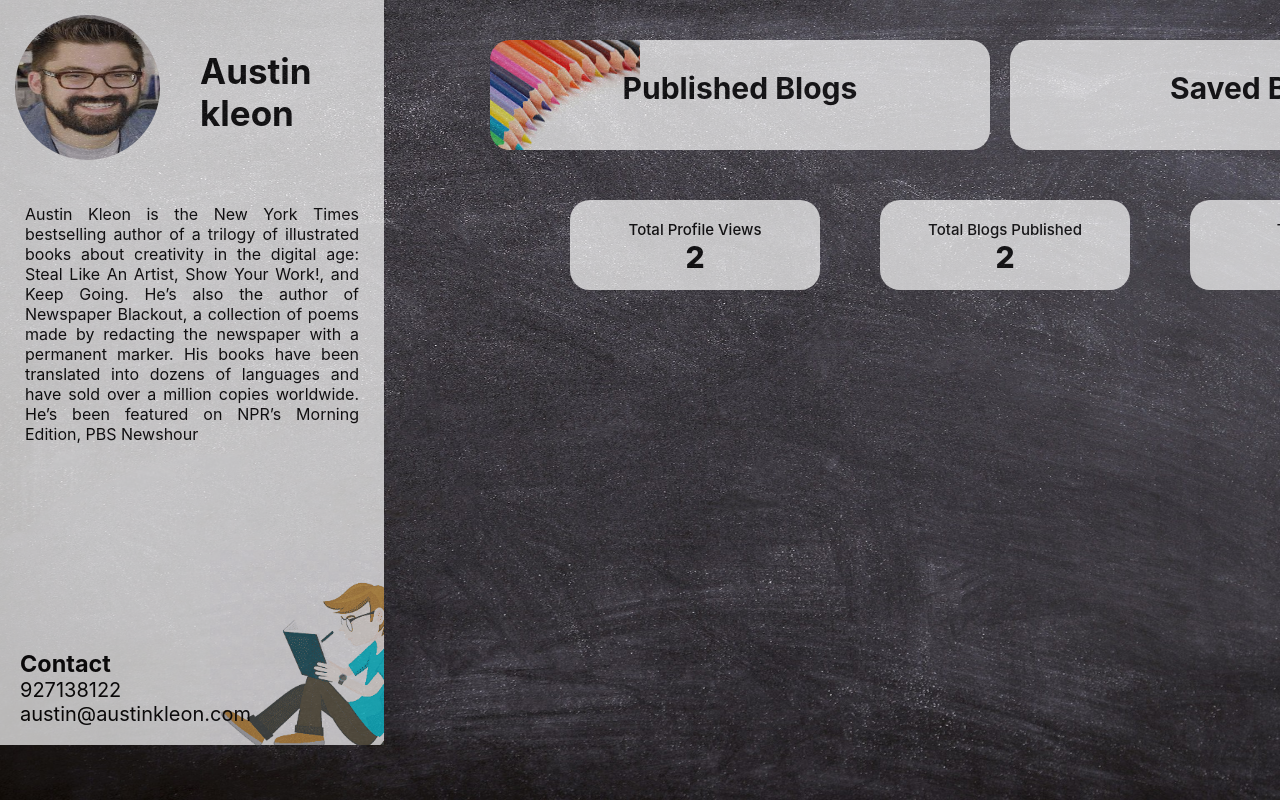
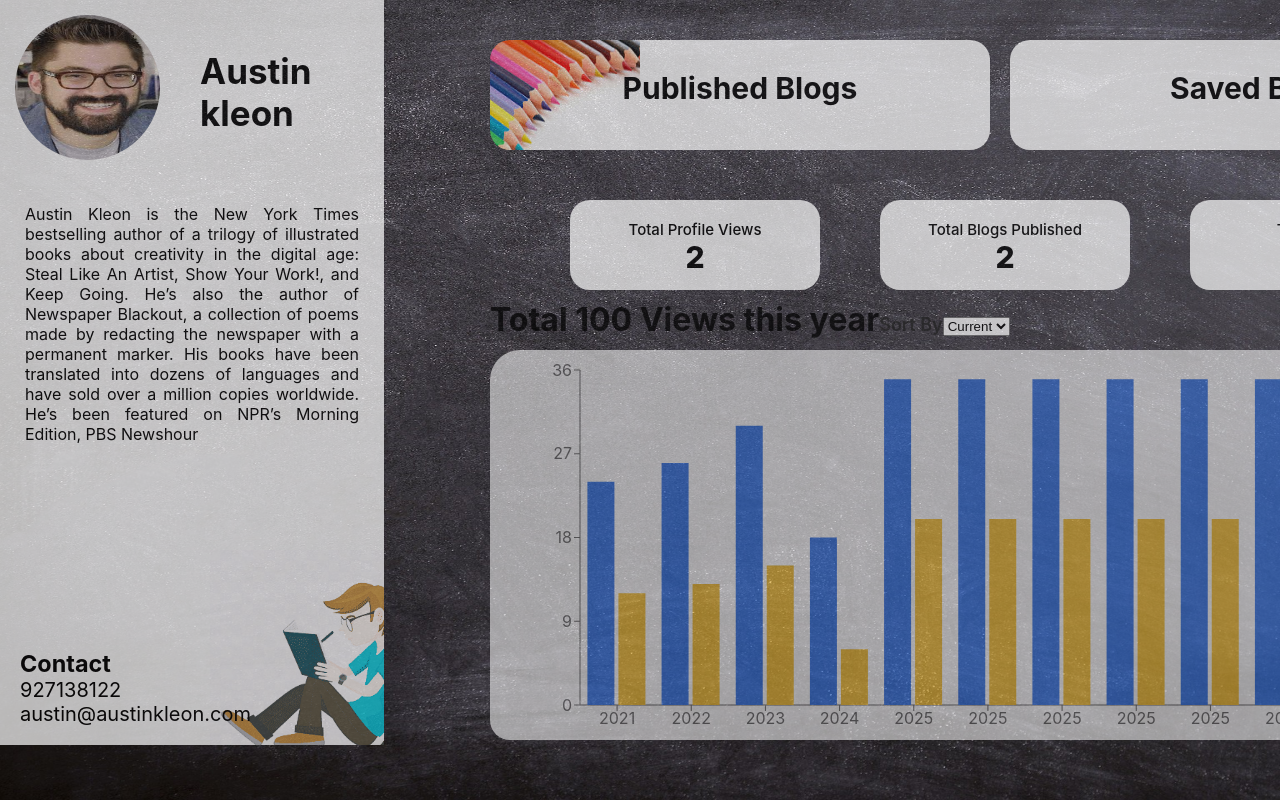
Before and after one commit to AdityaDeshpande123/MinorProject, a React (Create React App) app in the folder Project/front-end/: page /profile in a window 1280 px wide. Shown: the top 800 px of the page. Built offline with nearby package versions, Linux system fonts and the light colour scheme.

Commit message:
Adi's Commit 15

```diff
--- a/Project/front-end/package.json
+++ b/Project/front-end/package.json
@@ -9,6 +9,7 @@
     "react": "^18.2.0",
     "react-dom": "^18.2.0",
     "react-scripts": "^2.1.3",
+    "recharts": "^2.5.0",
     "web-vitals": "^2.1.4"
   },
   "scripts": {
--- a/Project/front-end/src/views/profile/Profile.js
+++ b/Project/front-end/src/views/profile/Profile.js
@@ -2,8 +2,9 @@
 import styles from './Profile.module.css'
 import ppic from '../../static/author.jpeg'
 import back from '../../static/dashback1.jpg'
+import { BarChart, Bar, Cell, XAxis, YAxis, CartesianGrid, Tooltip, Legend, ResponsiveContainer } from 'recharts';
 function Profile() {
-     document.body.style.backgroundImage = `url(${back})`;
+    document.body.style.backgroundImage = `url(${back})`;
     // document.body.style.backgroundColor = "rgba(101,99,99,255)"
     document.body.style.backgroundSize = "1600px 800px";
     document.body.style.backgroundRepeat = "no-repeat";
@@ -14,8 +15,79 @@
         nblogs: "2",
         pviews: "2",
         popularity: "30%",
-        likes : "100"
+        likes: "100"
     };
+    const data = [
+        {
+            Year: '2021',
+            Views: 24,
+            Likes: 12
+        },
+        {
+            Year: '2022',
+            Views: 26,
+            Likes: 13
+        },
+        {
+            Year: '2023',
+            Views: 30,
+            Likes: 15
+        },
+        {
+            Year: '2024',
+            Views: 18,
+            Likes: 6
+        },
+        {
+            Year: '2025',
+            Views: 35,
+            Likes: 20
+
+        },
+        {
+            Year: '2025',
+            Views: 35,
+            Likes: 20
+
+        },
+        {
+            Year: '2025',
+            Views: 35,
+            Likes: 20
+
+        },
+        {
+            Year: '2025',
+            Views: 35,
+            Likes: 20
+
+        },
+        {
+            Year: '2025',
+            Views: 35,
+            Likes: 20
+
+        },
+        {
+            Year: '2025',
+            Views: 35,
+            Likes: 20
+
+        },
+        {
+            Year: '2025',
+            Views: 35,
+            Likes: 20
+
+        },
+        {
+            Year: '2025',
+            Views: 35,
+            Likes: 20
+
+        },
+
+    ]
     return (
         <div>
 
@@ -63,6 +135,49 @@
 
                 </p>
 
+                <div className={styles.analytics1}>
+                    <h1 className={styles.barheader}>
+                        Total 100 Views this year
+                        <label>Sort By</label>
+                        <select>
+                            <option>Current</option>
+                            <option value="Year">Year</option>
+                            <option value="Month">Month</option>
+                            <option value="Day">Day</option>
+
+
+
+                        </select>
+                    </h1>
+
+                    <BarChart
+                        width={1000}
+                        height={400}
+                        data={data}
+                        margin={{
+                            top: 10,
+                            right: 30,
+                            left: 20,
+                            bottom: 5,
+                        }}
+                        className={styles.barChart}
+
+                    >
+
+
+                        <XAxis dataKey="Year" fill="green" />
+                        <YAxis />
+                        <Tooltip />
+                        <Legend />
+                        <Bar dataKey="Views" fill="rgba(51,115,232,255)" />
+                        <Bar dataKey="Likes" fill="rgba(248,193,48,255)"></Bar>
+
+                    </BarChart>
+
+
+
+                </div>
+
 
 
 
--- a/Project/front-end/src/views/profile/Profile.module.css
+++ b/Project/front-end/src/views/profile/Profile.module.css
@@ -156,3 +156,18 @@
     font-size: 30px;
     font-weight: 800;
 }
+.analytics1{
+    position: absolute;
+}
+.barChart{
+    position: absolute;
+    top: 150px;
+    background-color: white;
+    border-radius: 30px;
+    padding: 10px;
+    opacity: 0.8;
+}
+.barheader{
+    position: absolute;
+    top: 100px;
+}
```
Also changed, not shown: 1 other file (tests, documents, lock files or other folders).
